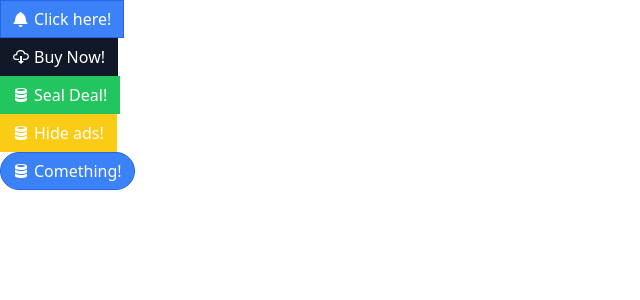
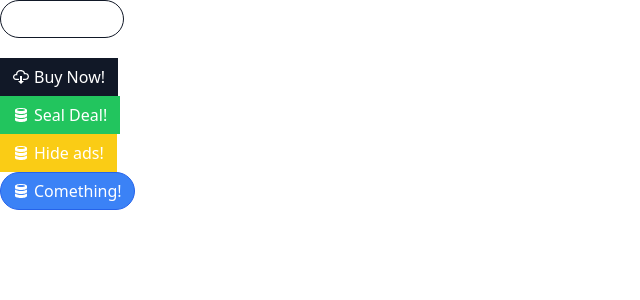
Before and after one commit to MatheusEli/comps, a React (Create React App) app: page / in a window 1280 px wide. Shown: the top 300 px of the page, without its empty margins (0-640 px from the left). Built offline with nearby package versions, Linux system fonts and the light colour scheme.

Commit message:
custom Button component

```diff
--- a/src/App.js
+++ b/src/App.js
@@ -8,7 +8,7 @@ function App() {
     return (
         <div>
             <div>
-                <Button primary onClick={handleClick}>
+                <Button className = "mb-5" secondary outline rounded onClick={handleClick}>
                     <GoBell />
                     Click here!
                 </Button>
--- a/src/Button.js
+++ b/src/Button.js
@@ -2,7 +2,7 @@ import className from 'classnames';
 
 function Button({ children, primary, secondary, success, warning, danger, outline, rounded, ...rest }) {
 
-    const classes = className('flex items-center px-3 py-1.5 border', {
+    const classes = className(rest.className, 'flex items-center px-3 py-1.5 border', {
         'border-blue-600 bg-blue-500 text-white': primary,
         'border-gray-900 bg-gray-900 text-white': secondary,
         'border-green-500 bg-green-500 text-white': success,
```
